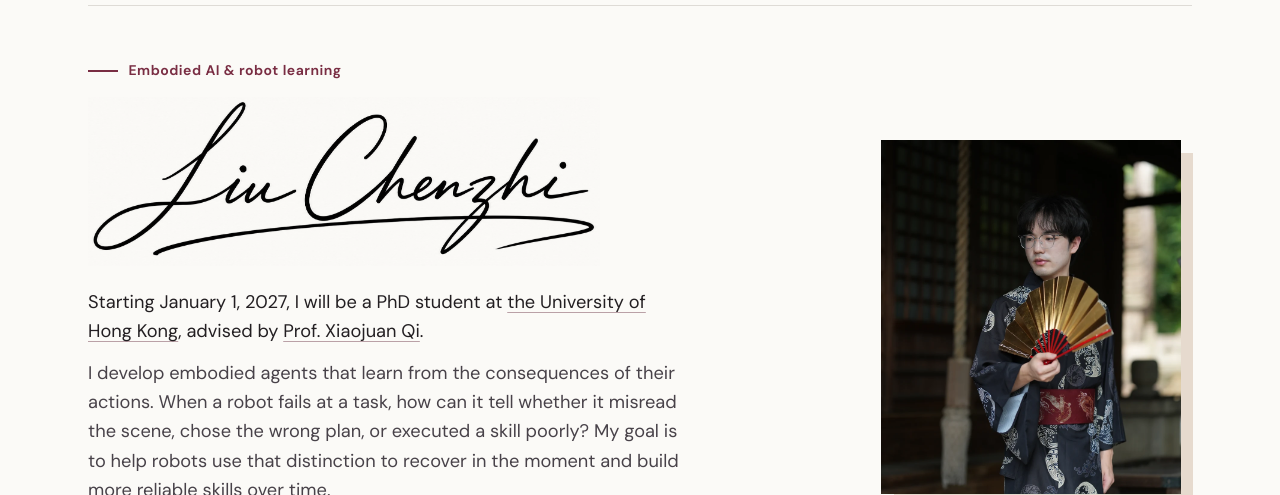
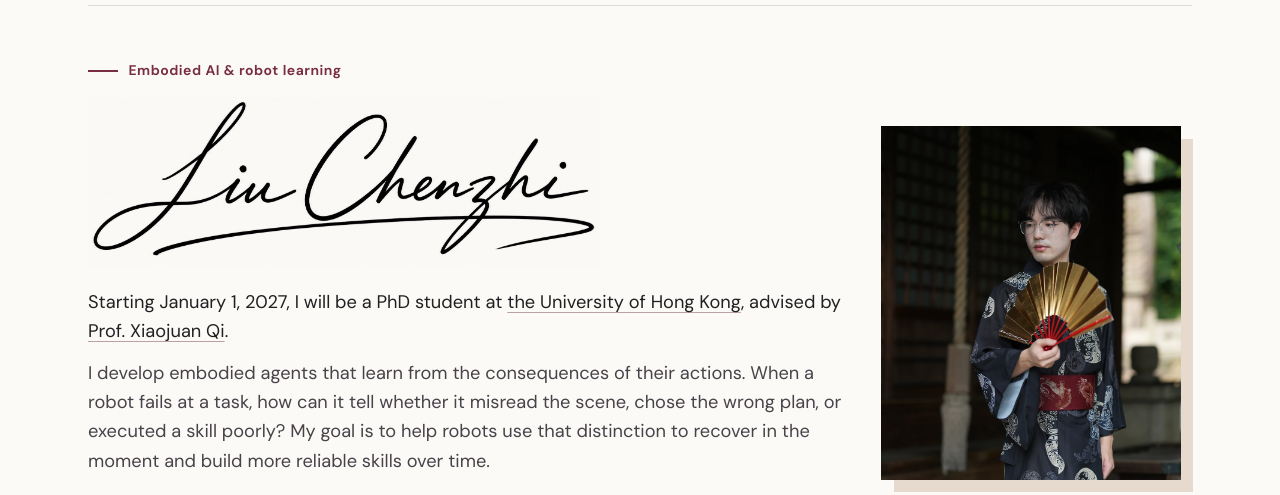
Before and after one commit to kaiknower/liuchenzhi, a plain HTML site: page index.html in a window 1280 px wide. Shown: the part 70-565 px from the top of the page. Drawn offline with Linux system fonts and the light colour scheme.

Commit message:
Bring the biography closer to the portrait

```diff
--- a/index.html
+++ b/index.html
@@ -7,7 +7,7 @@
   <title>Chenzhi Liu | Robotics &amp; Embodied AI</title>
   <meta name="description" content="Chenzhi Liu studies robot learning, mobile manipulation, and visual navigation. He will begin his PhD at the University of Hong Kong on January 1, 2027.">
   <link rel="icon" href="assets/fox-transparent.png" type="image/png" sizes="56x56">
-  <link rel="stylesheet" href="style.css?v=2600f0fb2e">
+  <link rel="stylesheet" href="style.css?v=d513f49df2">
 </head>
 <body id="top">
   <a class="skip" href="#about">Skip to content</a>
--- a/style.css
+++ b/style.css
@@ -80,9 +80,9 @@ nav a:hover, .resources a:hover { color: var(--burgundy); text-decoration: under
 .intro { background: var(--paper); }
 .intro-grid {
   display: grid;
-  grid-template-columns: minmax(0,1.6fr) minmax(0,1fr);
+  grid-template-columns: minmax(0, 1fr) min(34%, 19.45rem);
   align-items: center;
-  gap: clamp(2rem, 7vw, 7rem);
+  gap: clamp(1.75rem, 3vw, 2.75rem);
   padding-block: 3.4rem 4.3rem;
 }
 .bio { min-width: 0; }
@@ -122,7 +122,7 @@ nav a:hover, .resources a:hover { color: var(--burgundy); text-decoration: under
   left: -4.5%;
   top: -19%;
 }
-.bio-text { max-width: 37rem; font-size: 1.14rem; line-height: 1.6; }
+.bio-text { font-size: 1.14rem; line-height: 1.6; }
 .bio-text p { margin: 0; }
 .bio-text p + p { margin-top: .8rem; color: #484249; }
 .bio-text a { text-decoration-color: #baa1a7; }
@@ -147,7 +147,7 @@ nav a:hover, .resources a:hover { color: var(--burgundy); text-decoration: under
 .profile-links a:hover { border-color: var(--burgundy); }
 .profile-links a.scholar:hover { background: var(--wine-hover); }
 .portrait {
-  width: min(90%, 18.75rem);
+  width: calc(100% - .7rem);
   justify-self: end;
   position: relative;
   isolation: isolate;
```
